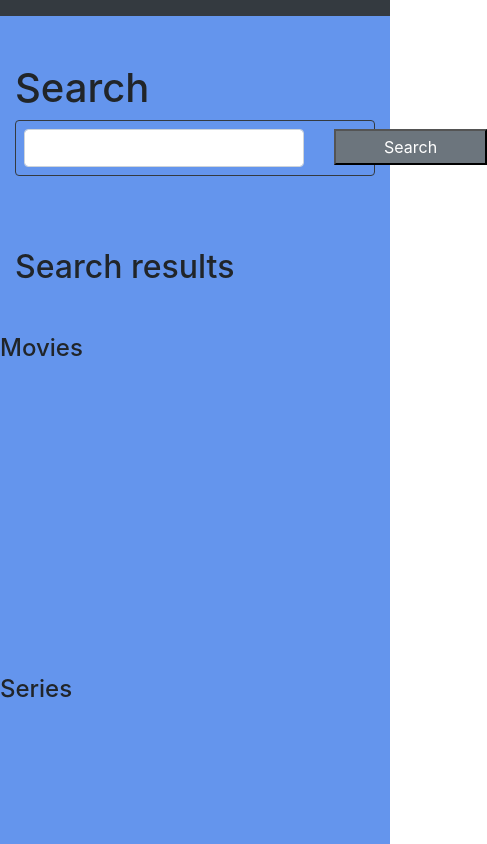
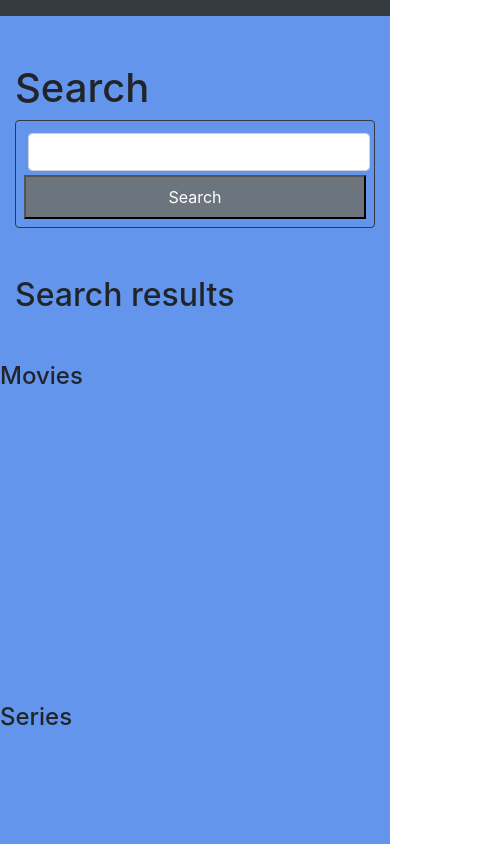
Before and after one commit to bavor/ReactApp, a React (Create React App) app: page /search in a window 390 px wide. Shown: the top 844 px of the page, 487 px wide, since content can reach past the window. Built offline with nearby package versions, Linux system fonts and the light colour scheme.

Commit message:
- search.sass using bootstrap grid system for responsive behavior

```diff
--- a/src/views/movie-detail.jsx
+++ b/src/views/movie-detail.jsx
@@ -41,6 +41,7 @@ class MovieDetail extends React.Component{
                         </div>
                     </div>
                 </div>
+
                 <footer className="py-2"
                     style={{backgroundColor: 'rgb(130,130,130)',
                     color: 'black',
--- a/src/views/search.jsx
+++ b/src/views/search.jsx
@@ -34,18 +34,20 @@ class Search extends React.Component {
         return(
             <div id="main" className="searchmain" style={{backgroundColor: '#6495ED'}}>
                 <NavBar/>
+
                 <div className="searchcontainer container mt-5">
                     <h1>Search</h1>
                     <form onSubmit={this.handleSubmit} className="search-form border border-dark rounded p-2 input=group">
-                        <div className="row">
-                            <div className="col-10">
-                                <input className="input-lg form-control" type="text" id="searchinput" value={this.state.value} onChange={this.handleChange} />
+
+                        <div className="search-form row">
+                            <div className=" col-md-12 col-lg-9 col-xl-10 search-bar">
+                                <input className=" form-control m-1" type="text" id="searchinput" value={this.state.value} onChange={this.handleChange} />
                             </div>
-                            <div className="col-2">
-                                <input type="submit" value="Search" className="px-5 py-1  bg-secondary text-white " />
+                            <div className=" col-md-12 col-lg-3 col-xl-2 search-button">
+                                <input type="submit" value="Search" className="search-button  bg-secondary text-white p-2 btn-block " />
                             </div>
                         </div>
-                    </form><br></br>
+                    </form>
 
                     <div className="resultscontainer mt-5 pb-5">
                         <h2 className="mb-5">Search results</h2>
```
